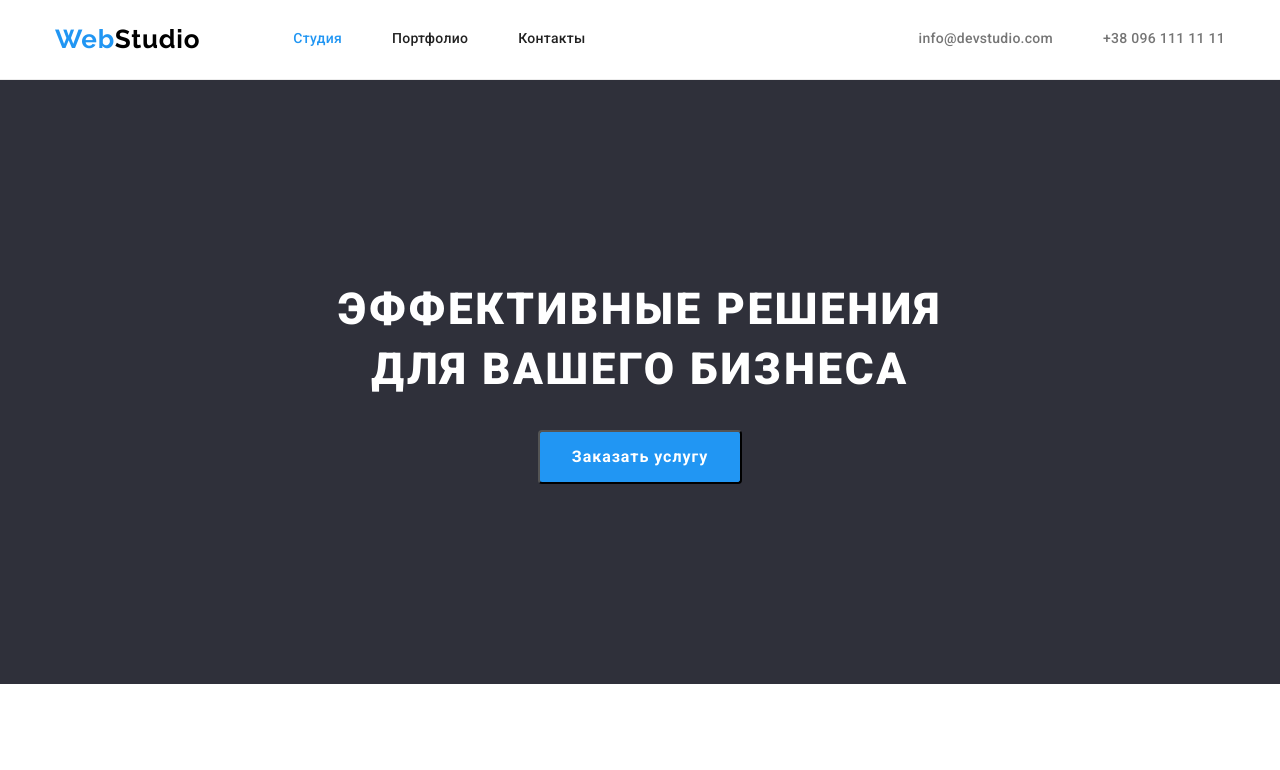
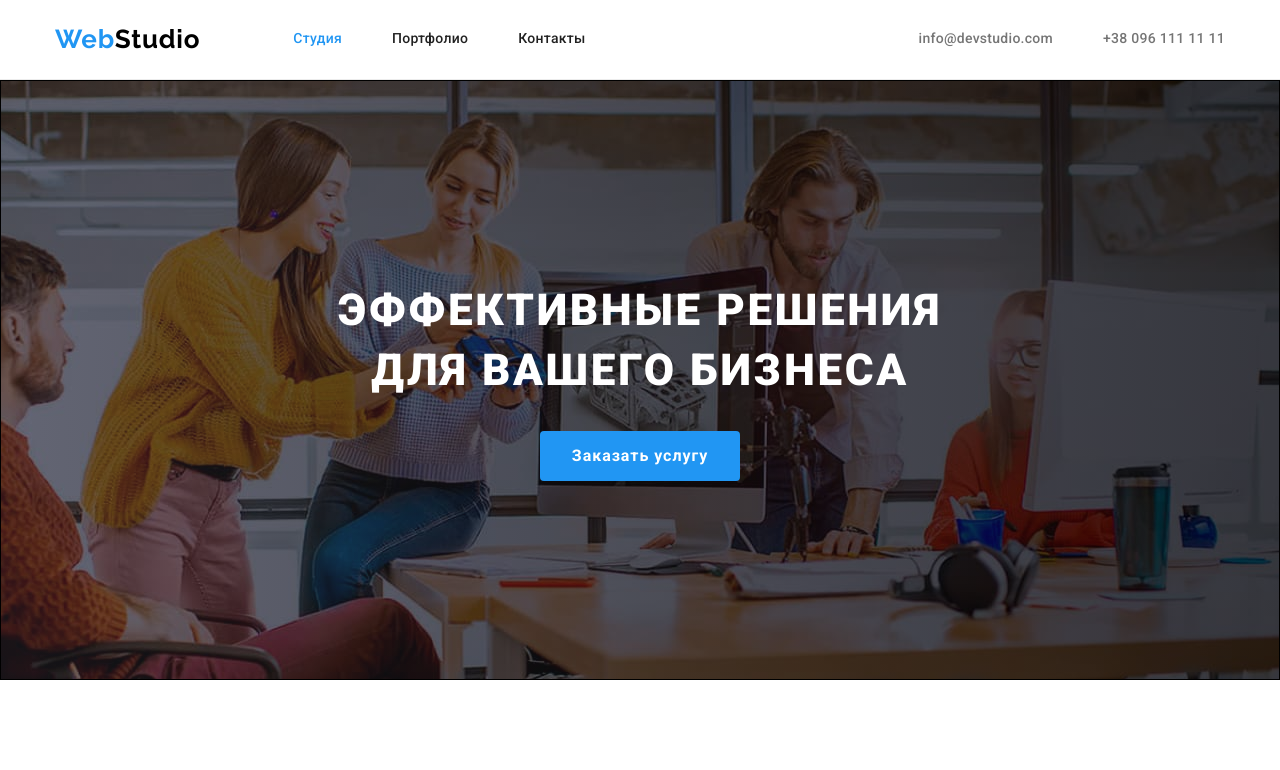
Before and after one commit to Heleora/goit-markup-hw-04, a plain HTML site: page index.html in a window 1280 px wide. Shown: the top 770 px of the page. Drawn offline with nearby package versions, Linux system fonts and the light colour scheme.

Commit message:
Adds background hero image
Needs to improve

```diff
--- a/css/styles.css
+++ b/css/styles.css
@@ -6,12 +6,13 @@
     --text-address-color: rgb(255,255,255,.6);
     --logo-color: #000000;
 
-    --accent-color: #2196F3;
-    --accent-color-hover: #188CE8;
+    --accent-color: #2196f3;
+    --accent-color-hover: #188ce8;
 
     --background-header: #ffffff;
-    --background-hero-footer: #2F303A;
-    --background-team-section: #F5F4FA;
+    --background-hero: #c4c4c4;
+    --background-footer: #2f303a;
+    --background-team-section: #f5f4fa;
     --background-team-card: #ffffff;
     --background-filter: #f5f4fa;
     --background-card: #ffffff;
@@ -133,10 +134,19 @@ header {
 /* HERO */
 .hero {
     color: var(--text-color-secondary);
-    background-color: var(--background-hero-footer);
+    background-color: var(--background-hero);
+    border: 1px solid #000000;
     text-align: center;
+    padding: 200px 0;
 
-    padding: 200px 0;
+
+    background-image: linear-gradient(to left, rgba(0, 0, 0, 0.6), rgba(47, 48, 58, 0.4)),
+    url(../images/bg-team.jpg);
+    max-width: 1600px;
+    max-height: 600px;
+    margin: 0 auto;
+    background-repeat: no-repeat;
+    background-position: center;
 }
 
 .hero-title {
@@ -160,6 +170,7 @@ header {
     letter-spacing: 0.06em;
 
     padding: 10px 32px;
+    border: none;
     border-radius: 4px;
 }
 
@@ -274,7 +285,7 @@ justify-content: space-between;}
 
 /* FOOTER */
 
-footer {background-color: var(--background-hero-footer);
+footer {background-color: var(--background-footer);
     font-size: 14px;
     line-height: 1.71;
     letter-spacing: 0.03em;
```
